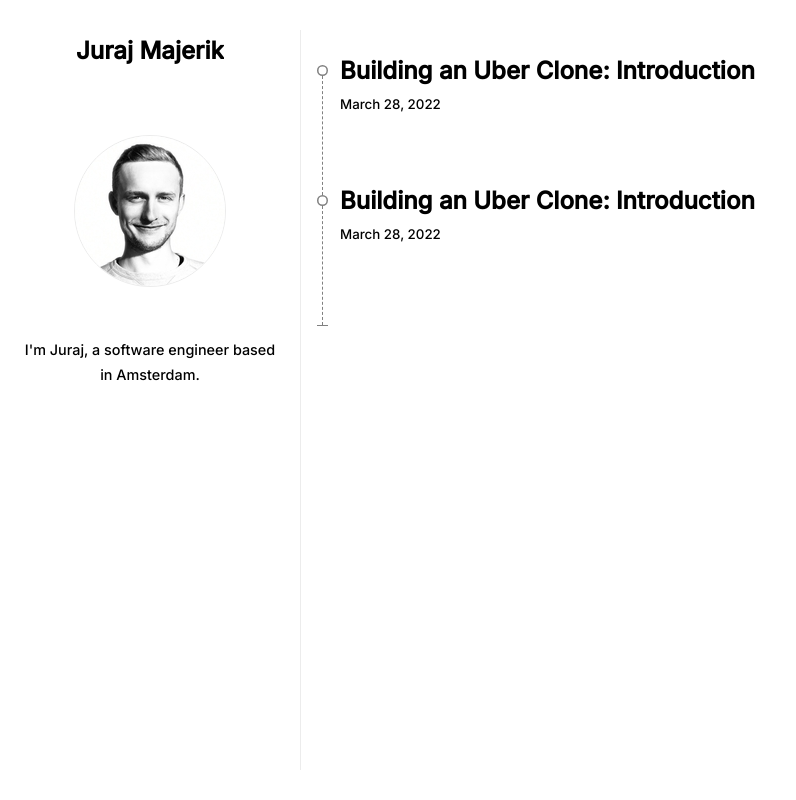
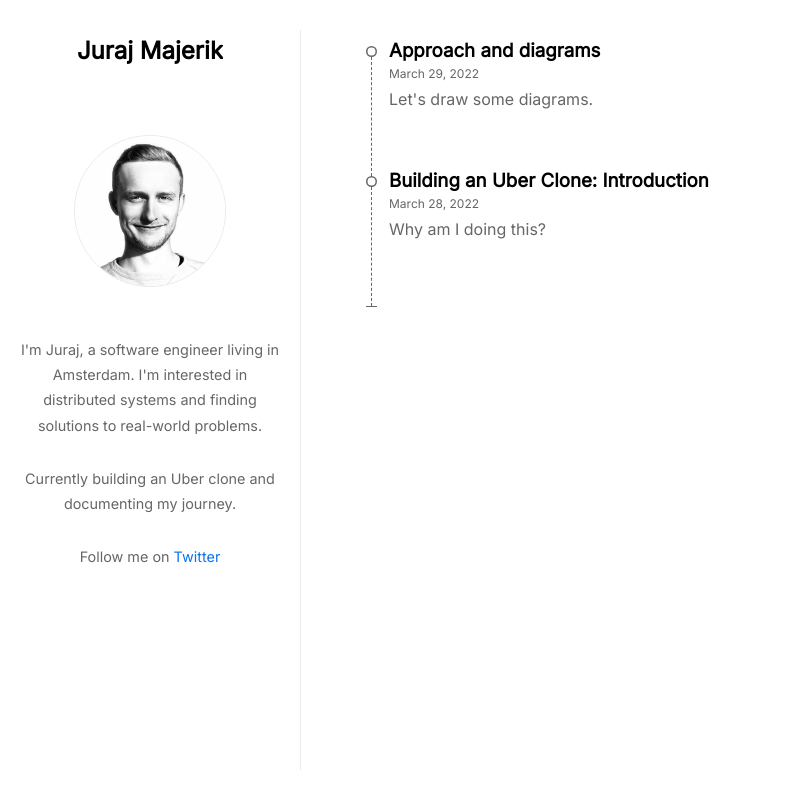
Before and after one commit to jurajmajerik/blog, a Gatsby site: page / in a window 1280 px wide. Shown: the whole page, without its empty margins (0-796 px from the left). Built offline with nearby package versions, Linux system fonts and the light colour scheme; Gatsby itself is replaced by a stand-in of ours.

Commit message:
style changes

```diff
--- a/blog/first-post/index.mdx
+++ b/blog/approach-and-diagrams/index.mdx
@@ -1,8 +1,9 @@
 ---
-title: "Building an Uber Clone: Introduction"
-date: "2022-03-28"
+title: "Approach and diagrams"
+date: "2022-03-29"
 hero_image: "./diagram-1.png"
 hero_image_alt: "A wireframe of the app"
+spoiler: "Let's draw some diagrams."
 ---
 Uber app has been fascinating to me for some time. It touches the physical world, it keeps this machinery of cars and people moving, it needs to be fast, reliable. The architecture is huge an real-time.
 
--- a/blog/second-post/index.mdx
+++ b/blog/introduction-uber-clone/index.mdx
@@ -3,6 +3,7 @@ title: "Building an Uber Clone: Introduction"
 date: "2022-03-28"
 hero_image: "./diagram-1.png"
 hero_image_alt: "A wireframe of the app"
+spoiler: "Why am I doing this?"
 ---
 Uber app has been fascinating to me for some time. It touches the physical world, it keeps this machinery of cars and people moving, it needs to be fast, reliable. The architecture is huge an real-time.
 
--- a/src/components/layout.css
+++ b/src/components/layout.css
@@ -2,6 +2,9 @@ html {
     font: 100%/1.75 'Merriweather','Georgia',serif;
     box-sizing: border-box;
     overflow-y: scroll;
+    --text: #666;
+    --link: #0A72EF;
+    --border: #eaeaea;
 }
 
 body {
@@ -24,8 +27,14 @@ p {
 }
 
 a {
-    color: #000;
+    color: var(--link) !important;
+    transition-duration: .2s;
+    transition-property: color;
     text-decoration: none;
+}
+
+a:hover {
+    color: #000 !important;
 }
 
 .title {
@@ -57,6 +66,10 @@ a {
 	transform: translate3d(0, 0, 0);
 }
 
+aside > .title > a {
+    color: #000 !important;
+}
+
 aside a h1 {
     font-family: "Inter";
     font-weight: 600;
@@ -73,12 +86,13 @@ aside {
     bottom: 0;
     left: 0;
     width: 300px;
-    border-right: solid 1px #ececec;
+    border-right: solid 1px var(--border);
     margin-top: 30px;
     margin-bottom: 30px;
 }
 
 aside .about {
+    color: var(--text);
     font-size: 0.9rem;
     margin: 20px;
     margin: 20px;
@@ -97,7 +111,7 @@ main {
 
 .img-profile {
     border-radius: 50%;
-    border: solid 1px #ececec;
+    border: solid 1px var(--border);
     width: 150px !important;
     margin: auto !important;
     display: block !important;
@@ -107,7 +121,7 @@ article {
     margin-top: 30px;
 }
 
-article caption {
+article figcaption {
     margin: 1em 0 0;
     font-size: 80%;
     line-height: 1.6em;
@@ -155,48 +169,64 @@ article a:hover {
     position: relative;
     padding: 0;
     height: 100px;
+    margin-left: 5%;
+    color: var(--text);
 }
 
-.post-home h2 {
+.post-home header h3 {
     margin: 0;
     position: absolute;
-    top: 20px;
+    top: 5px;
     left: 40px;
+    font-weight: 600;
 }
 
-.post-home p.meta {
+.post-home header h3 a {
+    color: #000 !important;
+}
+
+.post-home header small {
     margin: 0;
     position: absolute;
-    top: 60px;
+    top: 33px;
+    left: 40px;
+    font-size: 12px;
+    font-weight: 400;
+}
+
+.post-home p {
+    margin: 0;
+    position: absolute;
+    top: 55px;
     left: 40px;
 }
 
 .post-home span.path-circle {
     position: absolute;
-    top: 35px;
+    top: 16px;
     left: 17px;
     width: 11px;
     height: 11px;
-    box-shadow: 0 0 0 1.5px gray inset;
+    box-shadow: 0 0 0 1.5px var(--text) inset;
     border-radius: 50%;
 }
 
 .post-home span.path-line-vertical {
     position: absolute;
-    top: 46px;
+    top: 27px;
     left: 21px;
     width: 1px;
     height: 119px;
-    border-right: 1px dashed gray;
+    border-right: 1px dashed var(--text);
 }
 
 .post-home span.path-line-end {
     position: absolute;
-    top: 164px;
+    top: 145px;
     left: 17px;
     width: 11px;
     height: 1px;
-    border-bottom: 1px solid gray;
+    border-bottom: 1px solid var(--text);
 }
 
 a:visited {
--- a/src/components/layout.js
+++ b/src/components/layout.js
@@ -2,7 +2,7 @@ import * as React from 'react'
 import { Link } from 'gatsby'
 import { StaticImage } from 'gatsby-plugin-image'
 import '@fontsource/merriweather'
-import '@fontsource/inter/500.css'
+import '@fontsource/inter'
 import './layout.css'
 
 const Layout = ({ pageTitle, children }) => {
@@ -17,11 +17,23 @@ const Layout = ({ pageTitle, children }) => {
         </div>
         <StaticImage
           className="img-profile"
-          src="../images/profile-1.jpg"
+          src="../images/bio.jpg"
           alt="Profile photo"
         />
         <div className="about">
-          I'm Juraj, a software engineer based in Amsterdam.
+          <p>
+            I'm Juraj, a software engineer living in Amsterdam. I'm interested
+            in distributed systems and finding solutions to real-world problems.
+          </p>
+          <p>
+            Currently building an Uber clone and documenting my journey.
+          </p>
+          <p>
+            Follow me on&nbsp;
+            <Link to="https://twitter.com/JurajMajerik" target="_blank">
+              Twitter
+            </Link>
+          </p>
         </div>
       </aside>
       <main>
--- a/src/pages/blog/{mdx.slug}.js
+++ b/src/pages/blog/{mdx.slug}.js
@@ -16,7 +16,7 @@ const BlogPost = ({ data }) => {
           image={image}
           alt={data.mdx.frontmatter.hero_image_alt}
         />
-        <caption>{data.mdx.frontmatter.hero_image_alt}</caption>
+        <figcaption>{data.mdx.frontmatter.hero_image_alt}</figcaption>
         <MDXRenderer>
           {data.mdx.body}
         </MDXRenderer>
--- a/src/pages/index.js
+++ b/src/pages/index.js
@@ -16,12 +16,15 @@ const IndexPage = ({ data }) => {
               <span className='path-line-end' /> :
               null
             }
-            <h2>
-              <Link to={`/blog/${node.slug}`}>
-                {node.frontmatter.title}
-              </Link>
-            </h2>
-            <p className='meta'>{node.frontmatter.date}</p>
+            <header>
+              <h3>
+                <Link to={`/blog/${node.slug}`}>
+                  {node.frontmatter.title}
+                </Link>
+              </h3>
+            <small>{node.frontmatter.date}</small>
+            </header>
+            <p>{node.frontmatter.spoiler}</p>
           </article>
         ))
       }
@@ -36,6 +39,7 @@ export const query = graphql`
         frontmatter {
           date(formatString: "MMMM D, YYYY")
           title
+          spoiler
         }
         id
         slug
```
Also changed, not shown: blog/approach-and-diagrams/diagram-1.png (renamed from blog/second-post/diagram-1.png), blog/introduction-uber-clone/diagram-1.png (renamed from blog/first-post/diagram-1.png), blog/second-post/img1.jpeg (deleted), src/images/bio.jpg (added), src/images/clifford.jpeg (deleted), src/images/icon.png (deleted), src/images/profile-1.jpg (deleted), 6 other files.
